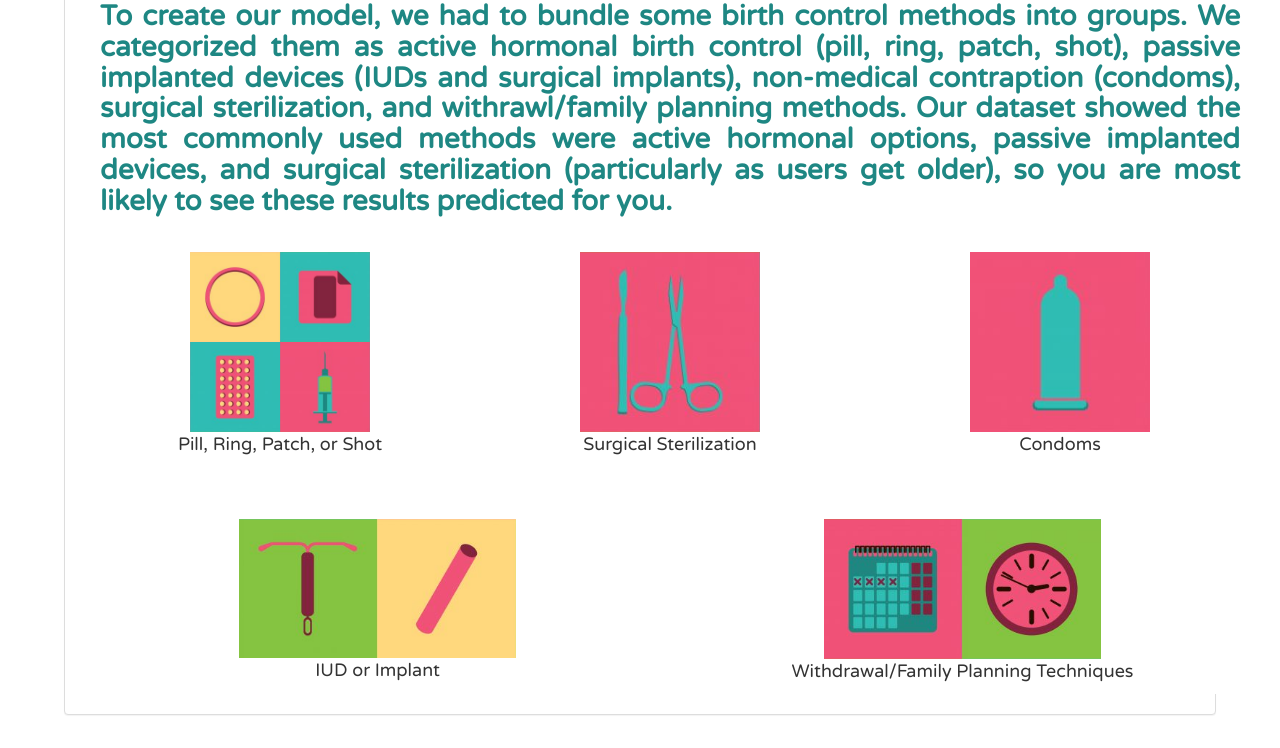
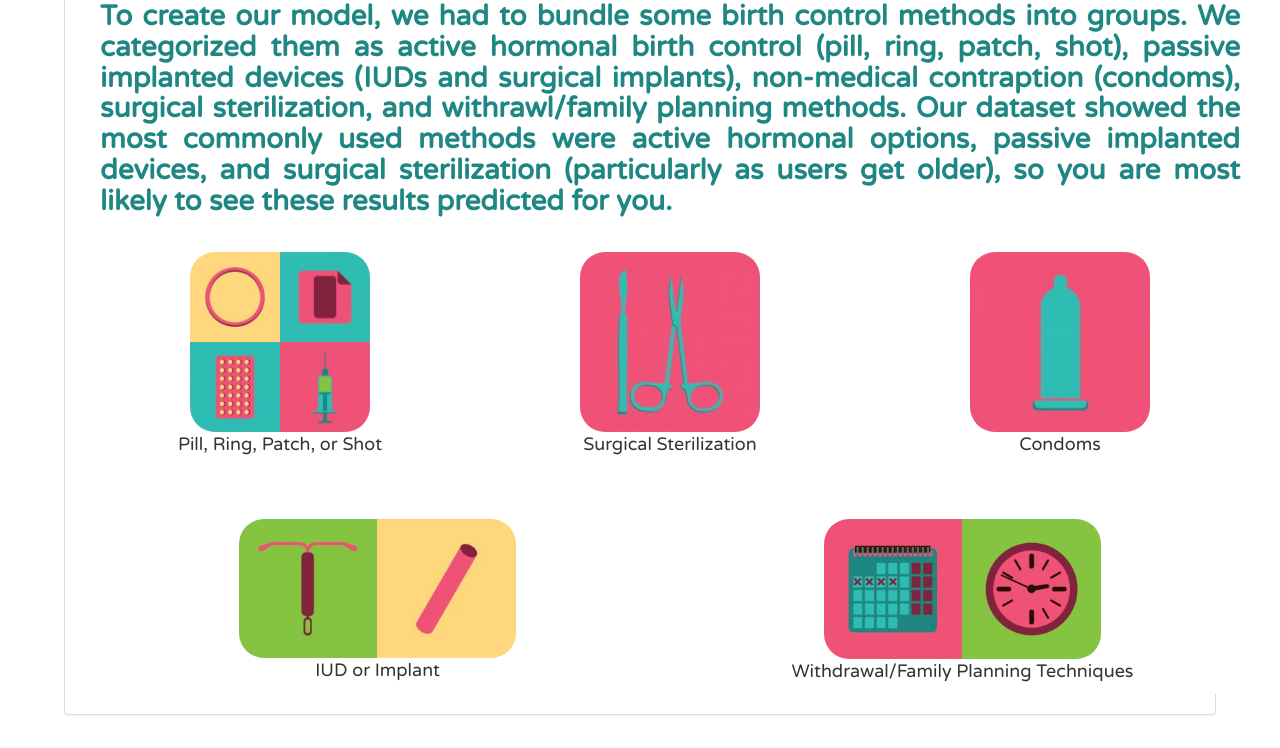
Before and after one commit to alyzaw/BirthControlProject4, a Flask app: page /predictions in a window 1280 px wide. Shown: the part 2111-2859 px from the top of the page. Run offline with Flask 2, Linux system fonts and the light colour scheme; parts of the project's set-up code (start-up, migrations or seed data) failed here and were passed over; some libraries are stand-ins or nearby versions; some web fonts are replaced.

Commit message:
final touches

```diff
--- a/static/css/style.css
+++ b/static/css/style.css
@@ -9,6 +9,10 @@
   font-family: "Varela Round";
   font-size: 30px;
   color: #ffd87d;
+}
+
+#Submitbutton:hover {
+  background-color: #85C441;
 }
 
 #result-img {
--- a/templates/index.html
+++ b/templates/index.html
@@ -182,8 +182,8 @@
 
 
                 <div class="col-xs-3 col-sm-3 col-md-3">
-                    <button id="button" title="Non Hormonal IUD" value='Non Hormonal IUD' onclick="openTab('Non Hormonal IUD');">
-                        <img src="../static/css/non_hormonal_iud_glyph.PNG" />
+                    <button id="button" title="Non Hormonal IUD" value='Non Hormonal IUD' onclick="openTab('Hormonal IUD');">
+                        <img src="../static/css/non_hormonal_iud_glyph.png" />
                     </button>
                 </div>
             </div>
--- a/templates/predict.html
+++ b/templates/predict.html
@@ -217,25 +217,25 @@
                             <br><br>
                             <div class="row">
                                         <div class="col-xs-4 col-sm-4 col-md-4">
-                                                <img src="../static/css/ring_patch_shot_pill.png" style="width:50%"/>
+                                                <img src="../static/css/ring_patch_shot_pill.png" style="width:50%;border-radius: 25px;"/>
                                           <p>Pill, Ring, Patch, or Shot</p>
                                         </div>
                                         <div class="col-xs-4 col-sm-4 col-md-4">
-                                                <img src="../static/css/surgical.png" style="width:50%"/>
+                                                <img src="../static/css/surgical.png" style="width:50%;border-radius: 25px;"/>
                                           <p>Surgical Sterilization</p>
                                         </div>
                                         <div class="col-xs-4 col-sm-4 col-md-4">
-                                                <img src="../static/css/condoms.png" style="width:50%"/>
+                                                <img src="../static/css/condoms.png" style="width:50%;border-radius: 25px;"/>
                                           <p>Condoms</p>
                                         </div></div>
                                         <br><br>
                             <div class="row">
                                         <div class="col-xs-6 col-sm-6 col-md-6">
-                                                <img src="../static/css/iud_implant.png" style="width:50%"/>
+                                                <img src="../static/css/iud_implant.png" style="width:50%;border-radius: 25px;"/>
                                           <p>IUD or Implant</p>
                                         </div>
                                         <div class="col-xs-6 col-sm-6 col-md-6">
-                                                <img src="../static/css/calender_withdrawal.png" style="width:50%"/>
+                                                <img src="../static/css/calender_withdrawal.png" style="width:50%;border-radius: 25px;"/>
                                           <p>Withdrawal/Family Planning Techniques</p>
                                         </div>
                             </div>
```
